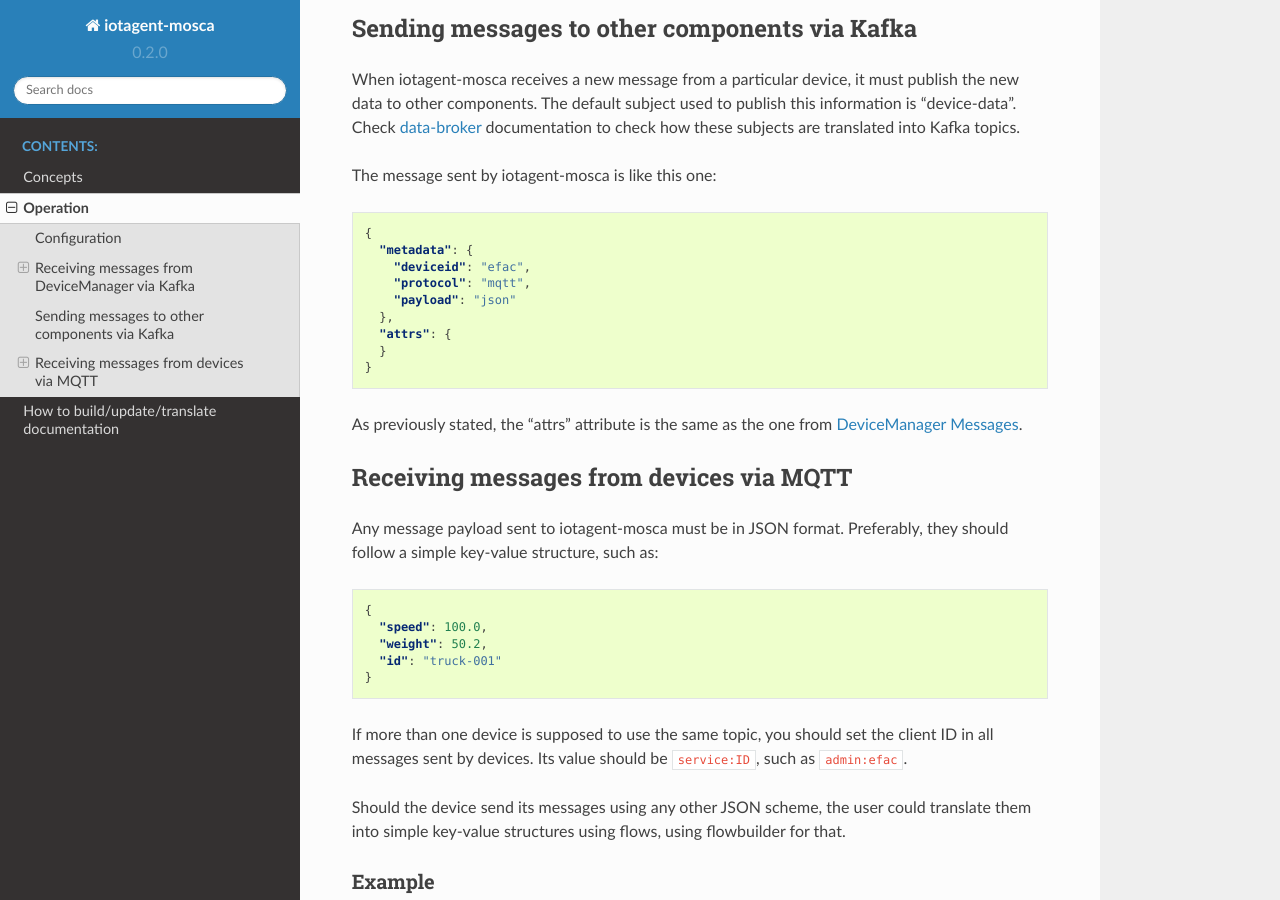
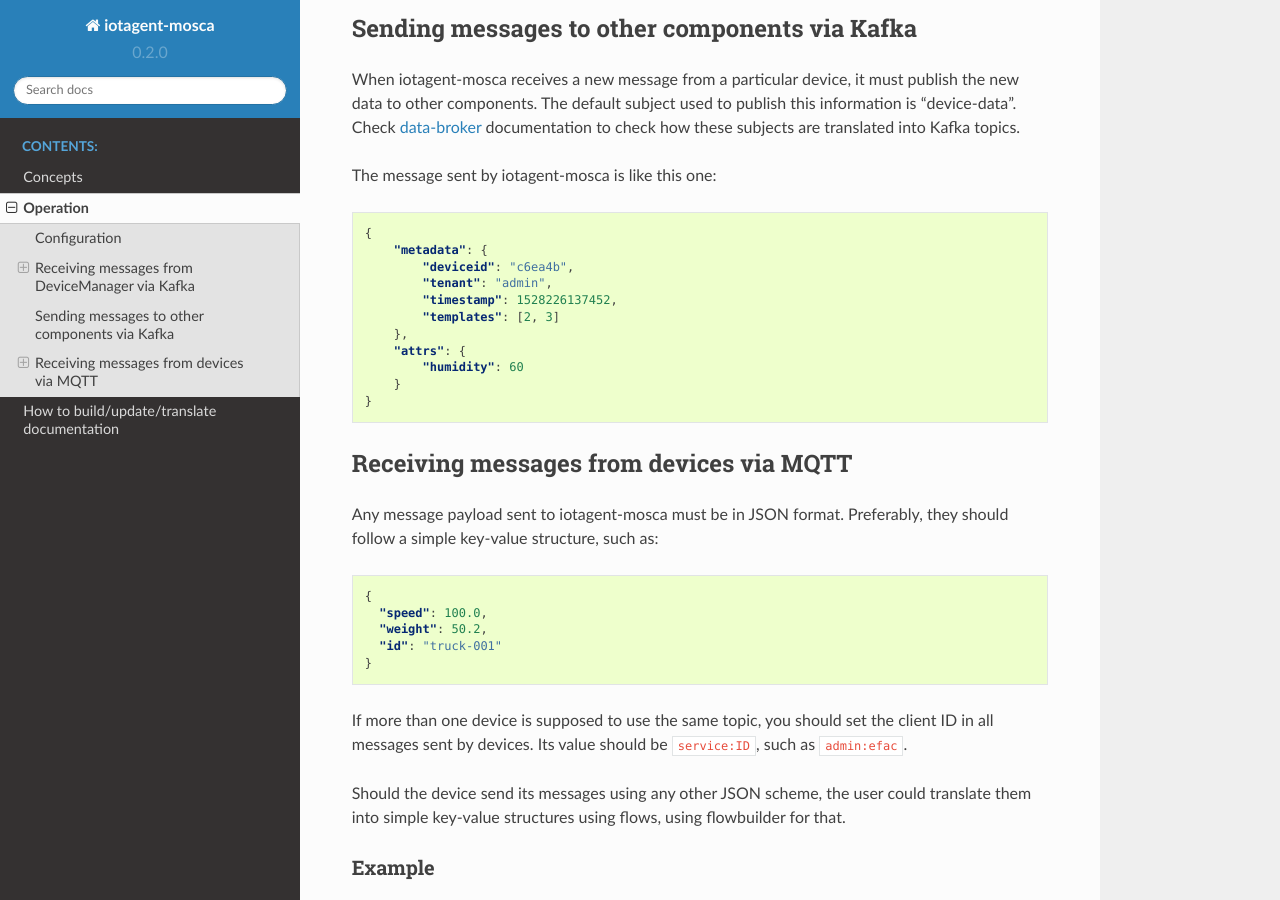
Before and after one commit to ricsdeol/iotagent-mosca, a Sphinx documentation site: the page built from docs/operation.rst, in a window 1280 px wide and 900 px high, scrolled down 1579 px. Built offline with Sphinx 7.4.7 and the Read the Docs theme 2.0.0, drawn with Linux system fonts in a browser that asks for light colours.

Commit message:
Update Kafka message

```diff
--- a/docs/operation.rst
+++ b/docs/operation.rst
@@ -103,17 +103,16 @@
 .. code-block:: json
 
     {
-      "metadata": {
-        "deviceid": "efac",
-        "protocol": "mqtt",
-        "payload": "json"
-      },
-      "attrs": {
-      }
+        "metadata": {
+            "deviceid": "c6ea4b",
+            "tenant": "admin",
+            "timestamp": 1528226137452,
+            "templates": [2, 3]
+        },
+        "attrs": {
+            "humidity": 60
+        }
     }
-
-As previously stated, the "attrs" attribute is the same as the one from
-`DeviceManager Messages`_.
 
 Receiving messages from devices via MQTT
 ========================================
```
